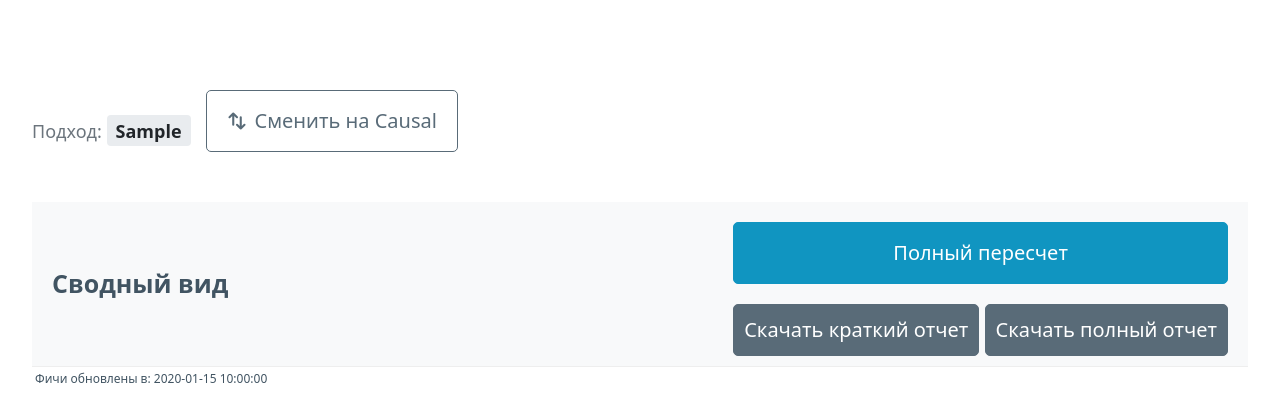
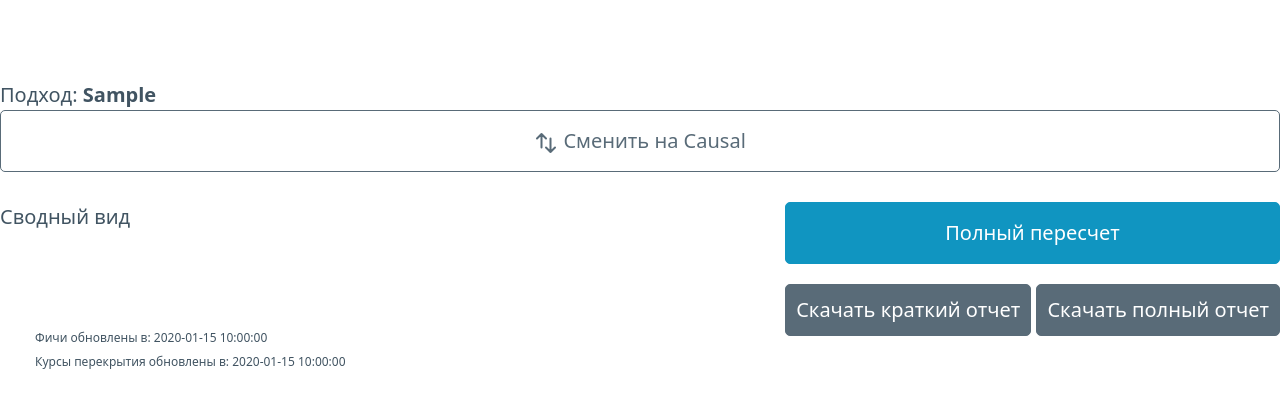
Before and after one commit to amstel1/elasticity, a FastAPI app: template templates/list.html in a window 1280 px wide. Shown: the top 395 px of the page. Run offline with FastAPI, Linux system fonts and the light colour scheme; the template is opened without the code that fills it: most values are stand-ins (such as "Sample title", 1, 10 or a date in 2020).

Commit message:
Update custom.css

```diff
--- a/static/custom.css
+++ b/static/custom.css
@@ -1,129 +1,56 @@
-.nav-container {
-    display: flex;
-    justify-content: space-between;
-    align-items: center;
-    padding: 1rem;
-    background-color: #f8f9fa; /* Light background */
-    border-bottom: 1px solid #eee; /* Subtle border */
-    border-collapse: collapse;
-    width: 95%;
-    margin-left: auto;
-    margin-right: auto;
-}
-
-.nav-left {
-    display: flex;
-    align-items: center;
-}
-
-.nav-title {
-    font-size: 1.25rem;
-    font-weight: bold;
-    margin-right: 1rem;
-}
-
-.nav-right {
-    display: flex;
-    align-items: center;
-    gap: 1rem; /* Space between elements */
-}
-
-.nav-user-info {
-    font-size: 0.9rem;
-    color: #6c757d; /* Muted text color */
-}
-
-.nav-logout-button {
-    --pico-color: #dc3545; /* Red color for logout */
-    --pico-contrast: #fff;
-    font-size: 0.9rem;
-}
-
-
-.calculate-form {
-    display: flex;
-    justify-content: center;
-    margin-top: 1rem;
-    gap: 1rem;
-}
-
-.custom-button {
-    box-sizing: border-box;
-    padding: 0.3rem 1.0rem;
-    font-size: 0.7rem;
-    max-width: 12rem;
-}
-
-/* A simpler container for inline display */
-.model-toggle-subtle {
-    display: flex;
-    align-items: baseline; /* Aligns the text baseline with the button's text */
-    gap: 0.75rem;          /* Adds space between the text and the button */
-    width: 95%;
-    margin: 1.5rem auto;   /* Center and add vertical space */
-    justify-content: flex-start; /* Or 'center' if you prefer */
-}
-
-.model-toggle-subtle span {
-    font-size: 1rem;
-    color: #6c757d; /* Muted text color */
-}
-
-.model-toggle-subtle strong {
-    color: #212529; /* Darker color for the model name */
-    font-weight: 600;
-    text-transform: capitalize;
-}
-
-/* Remove default form margin */
-.model-toggle-subtle form {
-    margin: 0;
-}
-
-/* Container for the elegant model switcher */
-.model-switcher {
-    display: flex;
-    align-items: center; /* Vertically center-align items */
-    gap: 0.75rem;
-    width: 95%;
-    margin: 0.5rem auto 1.5rem auto; /* Less space above, more below */
-}
-
-/* Style for the descriptive text */
-.model-switcher-label {
-    font-size: 0.9rem; /* Smaller font size */
-    color: #6c757d; /* Muted text */
-}
-
-/* Highlight the current model type */
-.model-switcher-label strong {
-    font-weight: 600;
-    color: #212529; /* A bit darker for emphasis */
-    background-color: #e9ecef;
-    padding: 0.2em 0.5em;
-    border-radius: 4px;
-    text-transform: capitalize;
-}
-
-/* Ensure form takes up no extra space */
-.model-switcher form {
-    margin: 0;
-}
-
-/* A custom, smaller button style for the switcher */
-.btn-switcher {
-    display: inline-flex; /* Allows aligning icon and text */
-    align-items: center;
-    gap: 0.4rem;
-    --pico-font-size: 0.85rem; /* Make button text smaller */
-    --pico-padding: 0.25rem 0.75rem; /* Reduce vertical and horizontal padding */
-    --pico-border-radius: 6px;
-    transition: background-color 0.2s ease-in-out, border-color 0.2s ease-in-out;
-}
-
-/* Style for the SVG icon inside the button */
-.btn-switcher svg {
-    width: 1em;
-    height: 1em;
-    stroke-width: 2.5; /* Makes the icon lines a bit thicker */
-}
+    {# list.html #}
+    <!DOCTYPE html>
+    <html lang="en">
+    <head>
+        <meta charset="UTF-8">
+        <meta name="viewport" content="width=device-width, initial-scale=1.0">
+        <title>Эластичность курса - свод</title>
+        <link rel="stylesheet" href="{{ url_for('static', path='pico.css') }}">
+        <link rel="stylesheet" href="{{ url_for('static', path='custom.css') }}">
+    </head>
+    <body>
+        <main>
+            <nav class="nav-container">
+                <div class="nav-left">
+                    <span class="nav-title">Сводный вид</span>
+                </div>
+                <div class="nav-actions">
+                    <div class="model-switcher-label">
+                            <span>Подход:</span>
+                            <strong>{{ model_type }}</strong>
+                    </div>
+                    <form action="change-model-type" method="post">
+                            <button type="submit" class="secondary outline btn-switcher button-sm">
+                                {% if model_type == 'causal' %}
+                                    Сменить подход на predictive
+                                {% else %}
+                                    Сменить подход на causal
+                                {% endif %}
+                            </button>
+                        </form>
+                    <form action="/" method="get">
+                        <input type="hidden" name="action" value="press">
+                        <button type="submit" class="button-sm">Полный пересчет</button>
+                    </form>
+                    <a href="/download/file_short"
+                       role="button"
+                       class="secondary button-sm"
+                       download="short__usd_eur_rub.xlsx">
+                    Скачать краткий отчет
+                    </a>
+                    <a href="/download/file_long"
+                       role="button"
+                       class="secondary"
+                       download="long__usd_eur_rub.xlsx">
+                    Скачать полный отчет
+                    </a>
+                </div>
+            </nav>
+            <div>
+                <div>
+                    {% include 'item_table.html' %}
+                </div>
+            </div>
+        </main>
+    </body>
+    </html>
```
